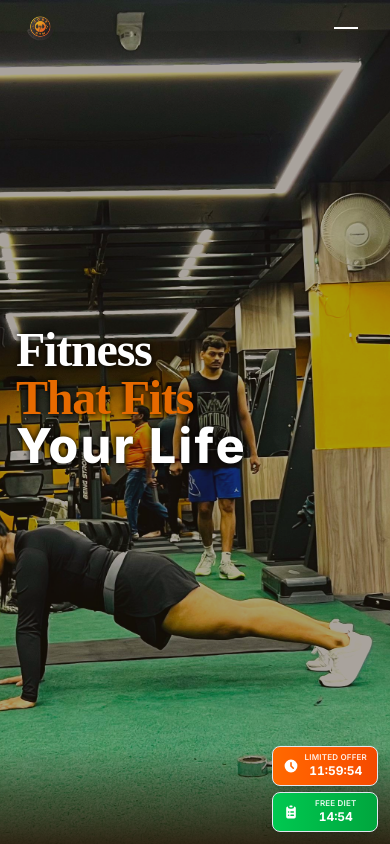
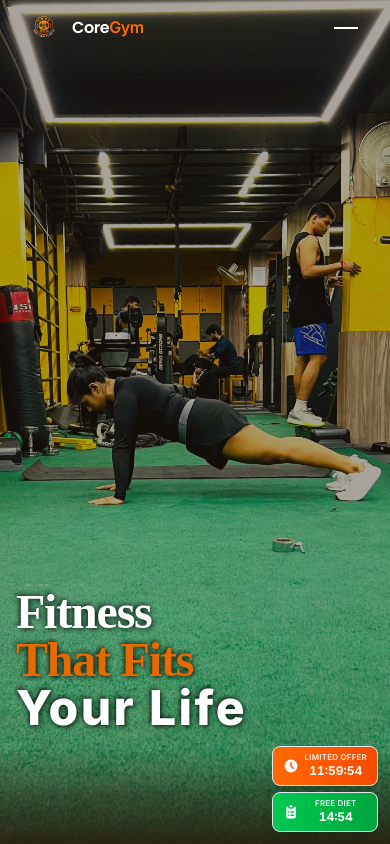
Before and after one commit to fableframe25/core-gym-website, a React (Vite) app: page / in a window 390 px wide. Shown: the top 844 px of the page. Built offline with nearby package versions, Linux system fonts and the light colour scheme.

Commit message:
feat: add mobile image and enhance header styles for improved responsiveness

```diff
--- a/src/components/header.tsx
+++ b/src/components/header.tsx
@@ -33,15 +33,15 @@ export function Header() {
               <img
                 src="/logo-remover.png"
                 alt="CoreGym Logo"
-                className="w-8 h-8 lg:w-10 lg:h-10 object-contain transition-transform duration-300 group-hover:scale-105"
+                className="w-10 h-10 lg:w-12 lg:h-12 object-contain transition-transform duration-200 group-hover:scale-105"
               />
-              <div className="absolute inset-0 bg-orange-500/20 rounded-full blur-xl opacity-0 group-hover:opacity-100 transition-opacity duration-300"></div>
+              <div className="absolute inset-0 bg-orange-500/20 rounded-full blur-xl opacity-0 group-hover:opacity-100 transition-opacity duration-200"></div>
             </div>
-            <div className="ml-3 hidden sm:block">
+            <div className="ml-2 block">
               <h1 className="text-base lg:text-lg font-bold text-white tracking-tight">
                 Core<span className="text-orange-500">Gym</span>
               </h1>
-              <div className="h-0.5 bg-gradient-to-r from-orange-500 to-transparent w-0 group-hover:w-full transition-all duration-500"></div>
+              <div className="h-0.5 bg-gradient-to-r from-orange-500 to-transparent w-0 group-hover:w-full transition-all duration-300"></div>
             </div>
           </div>
 
--- a/src/components/hero-section.tsx
+++ b/src/components/hero-section.tsx
@@ -6,10 +6,17 @@ const HeroSection = () => {
     >
       {/* Background Image */}
       <div className="absolute inset-0 z-0">
+        {/* Mobile Image */}
+        <img
+          src="/mobile.jpg"
+          alt="Modern gym with person exercising"
+          className="md:hidden w-full h-full object-cover brightness-115 saturate-125"
+        />
+        {/* Desktop Image */}
         <img
           src="/new_gym.jpg"
           alt="Modern gym with person exercising"
-          className="w-full h-full object-cover brightness-115 saturate-125" // <-- Increased brightness to 115%
+          className="hidden md:block w-full h-full object-cover brightness-115 saturate-125"
         />
         {/* Further reduced overlay to allow more image brightness */}
         <div className="absolute inset-0 bg-[#2a1a0c]/40"></div>
@@ -19,7 +26,7 @@ const HeroSection = () => {
       </div>
 
       {/* Content Container */}
-      <div className="relative z-10 container mx-auto px-4 lg:px-8 h-screen flex items-center">
+      <div className="relative z-10 container mx-auto px-4 lg:px-8 h-screen flex md:items-center items-end pb-16">
         <div className="w-full max-w-4xl">
           {/* Main Headline */}
           {/* Left-aligned text on all screen sizes */}
@@ -38,12 +45,11 @@ const HeroSection = () => {
                 Fitness
               </span>
               <span
-                className="block font-extrabold"
+                className="block font-extrabold text-[#e66a00] md:text-white"
                 style={{
                   fontFamily: '"Great Vibes", cursive',
                   fontWeight: 800,
                   fontStyle: "normal",
-                  color: "#e66a00",
                   textShadow:
                     "2px 2px 4px rgba(0,0,0,0.6), -2px -2px 4px rgba(0,0,0,0.6)",
                 }}
@@ -61,7 +67,7 @@ const HeroSection = () => {
               </span>
             </h1>
 
-            {/* CTA Button */}
+            {/* CTA Butt6x */}
             <div className="mt-12"></div>
           </div>
         </div>
```
Also changed, not shown: public/logo-remover.png, public/mobile.jpg (added).
